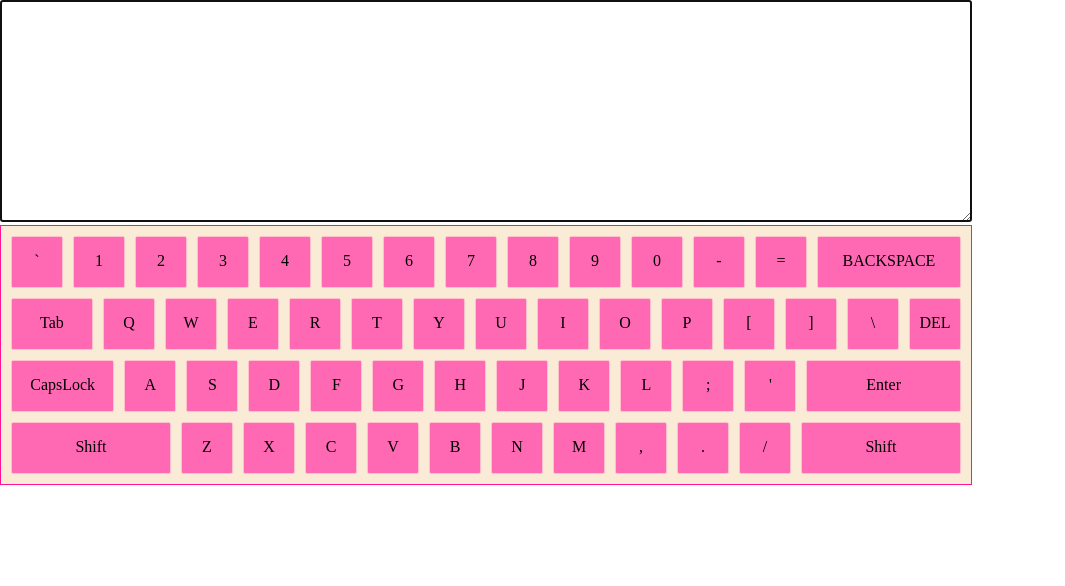
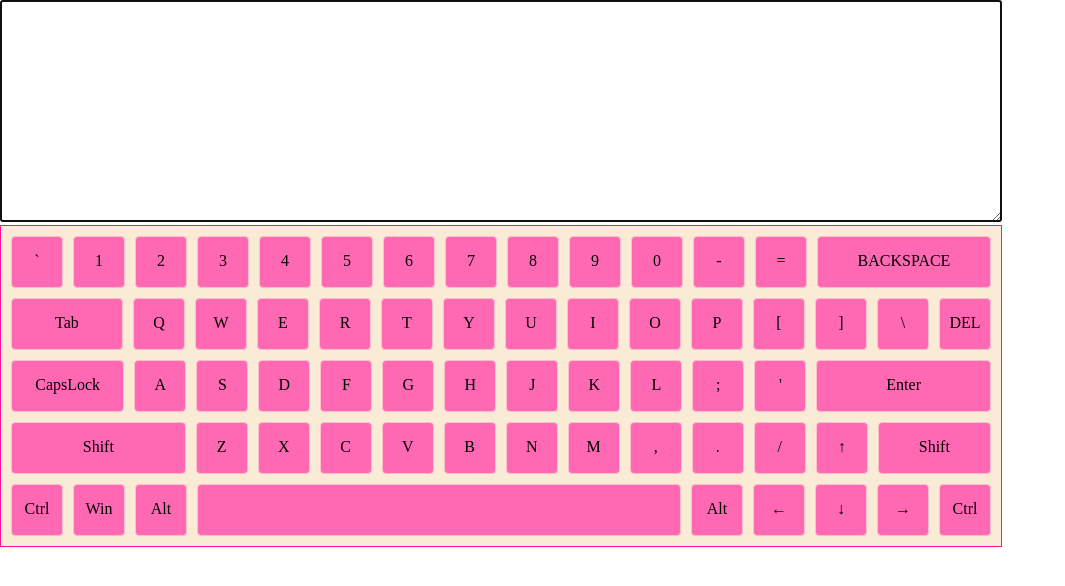
Before and after one commit to vstezhko/virtual-keyboard, a website built with webpack: page src/index.html in a window 1280 px wide. Shown: the whole page, without its empty margins (0-1065 px from the left). Built offline with nearby package versions, Linux system fonts and the light colour scheme.

Commit message:
feat: add the last line of keyboard

```diff
--- a/src/index.js
+++ b/src/index.js
@@ -29,6 +29,7 @@ window.onload = function(){
     document.addEventListener('keydown', (e) => {
         textArea.focus();
         e.preventDefault();
+        console.log(e.code)
         const pushedBtn = document.querySelector(`.${e.code}`)
         pushedBtn.dispatchEvent(mousedownEvent);
     })
--- a/src/js/Button.js
+++ b/src/js/Button.js
@@ -11,7 +11,6 @@ const actions = {
     backspace(node){
         const start = node.selectionStart-1;
         const end = node.selectionEnd-1;
-        console.log(start, end)
         if (start === end) {
             node.value = node.value.slice(0, start) + node.value.slice(start + 1);
             node.selectionStart = start
@@ -64,6 +63,39 @@ const actions = {
         node.value = node.value.slice(0, start) + '\n' + node.value.slice(start);
         node.selectionStart = start + 1
         node.selectionEnd = start + 1
+    },
+
+    ctrl() {
+
+    },
+
+    win() {
+
+    },
+
+    alt() {
+
+    },
+
+    up(node) {
+        const pos = node.selectionStart;
+        const value = node.value;
+        const rows = value.slice(0, pos).split('\n');
+        const row = rows.length - 2; // уменьшаем на 2, т.к. нумерация строк начинается с 0
+        const column = rows[row].length;
+        node.setSelectionRange(value.indexOf(rows[row]), column);
+    },
+
+    left() {
+
+    },
+
+    down() {
+
+    },
+
+    right() {
+
     },
 
     isCapsDown: false,
--- a/src/js/buttons.js
+++ b/src/js/buttons.js
@@ -470,7 +470,7 @@ export const buttons = [
         code: 'Enter',
     },
     {
-        size: 'wide',
+        size: 'extrawide',
         btnType: 'service',
         name: {
             en: 'Shift'
@@ -592,6 +592,17 @@ export const buttons = [
         code: 'Slash',
     },
     {
+        size: 'small',
+        btnType: 'input',
+        name: {
+            en: '↑'
+        },
+        value: {
+            en: '↑'
+        },
+        code: 'ArrowUp',
+    },
+    {
         size: 'wide',
         btnType: 'service',
         name: {
@@ -600,4 +611,93 @@ export const buttons = [
         action: 'shift',
         code: 'ShiftRight',
     },
+    {
+        size: 'small',
+        btnType: 'service',
+        name: {
+            en: 'Ctrl'
+        },
+        action: 'ctrl',
+        code: 'ControlLeft',
+    },
+    {
+        size: 'small',
+        btnType: 'service',
+        name: {
+            en: 'Win'
+        },
+        action: 'win',
+        code: 'MetaLeft',
+    },
+    {
+        size: 'small',
+        btnType: 'service',
+        name: {
+            en: 'Alt'
+        },
+        action: 'alt',
+        code: 'AltLeft',
+    },
+    {
+        size: 'extrawide',
+        btnType: 'input',
+        name: {
+            en: ''
+        },
+        value: {
+            en: ' '
+        },
+        code: 'Space',
+    },
+    {
+        size: 'small',
+        btnType: 'service',
+        name: {
+            en: 'Alt'
+        },
+        action: 'alt',
+        code: 'AltRight',
+    },
+    {
+        size: 'small',
+        btnType: 'input',
+        name: {
+            en: '←'
+        },
+        value: {
+            en: '←'
+        },
+        code: 'ArrowLeft',
+    },
+    {
+        size: 'small',
+        btnType: 'input',
+        name: {
+            en: '↓'
+        },
+        value: {
+            en: '↓'
+        },
+        code: 'ArrowDown',
+    },
+    {
+        size: 'small',
+        btnType: 'input',
+        name: {
+            en: '→'
+        },
+        value: {
+            en: '→'
+        },
+        code: 'ArrowRight',
+    },
+    {
+        size: 'small',
+        btnType: 'service',
+        name: {
+            en: 'Ctrl'
+        },
+        action: 'ctrl',
+        code: 'ControlRight',
+    },
 ]
--- a/src/main.scss
+++ b/src/main.scss
@@ -6,7 +6,7 @@ html {
 
 
 textarea {
-  width: 95rem;
+  width: 98rem;
   height: 200px;
   font-size: 2rem;
   padding: 1rem;
@@ -19,14 +19,14 @@ textarea {
   padding: 1rem;
   border: 1px solid deeppink;
   background-color: antiquewhite;
-  width: 95rem;
+  width: 98rem;
 }
 
 .btn {
   width: 5rem;
   height: 5rem;
   border: 1px solid pink;
-  border-radius: 2px;
+  border-radius: 4px;
   background-color: hotpink;
   display: flex;
   justify-content: center;
@@ -35,12 +35,12 @@ textarea {
   font-size: 1.6rem;
 
   &_wide {
-    min-width: 8rem;
+    min-width: 11rem;
     flex-grow: 1;
   }
 
   &_extrawide {
-    min-width: 10rem;
+    min-width: 14rem;
     flex-grow: 2;
   }
 
```
